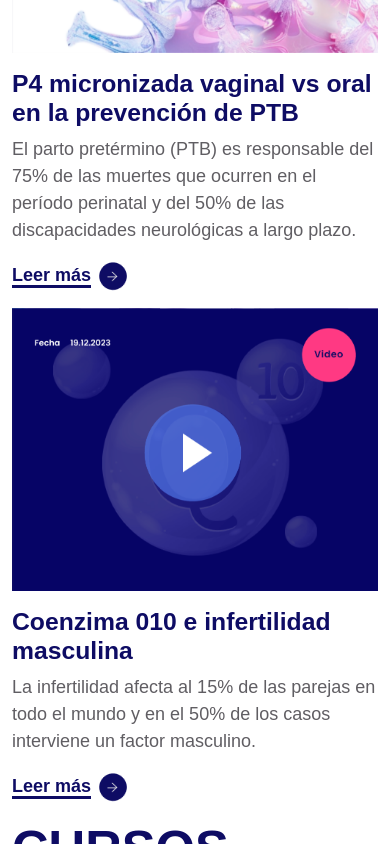
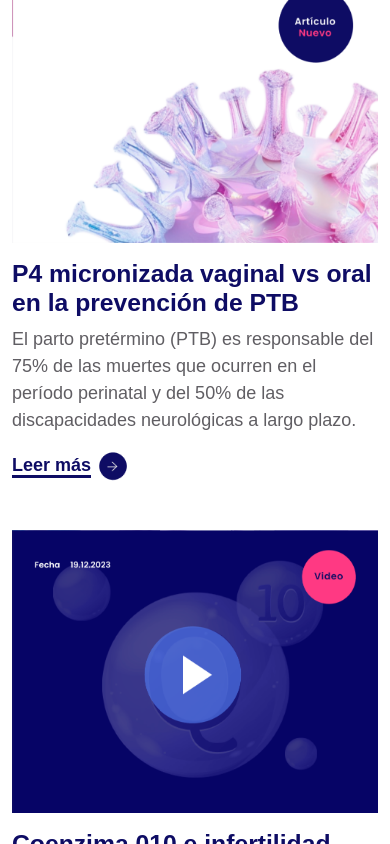
Before and after one commit to jedmundo-rm/landing-academia, a plain HTML site: page index.html in a window 390 px wide. Shown: the part 1156-2000 px from the top of the page. Drawn offline with nearby package versions, Linux system fonts and the light colour scheme.

Commit message:
ajuste banner

```diff
--- a/index.html
+++ b/index.html
@@ -92,7 +92,7 @@
             <div class="container py-5">
                 <div class="row" style="position: relative; z-index: 1;">
 
-                    <div class="col-md-6  d-flex flex-column" style="margin-top: -174px;">
+                    <div class="col-lg-6  d-flex flex-column left-column py-3 py-lg-0">
                         <img src="./img/screenshot-www.figma.com-2024.06.19-16_42_29.png" class="quererme" alt="" loading="lazy" >
                         <h2 class="morado pt-3 bold">P4 micronizada vaginal vs oral en la prevención de PTB</h2>
                         <p>El parto pretérmino (PTB) es responsable del 75% de las muertes que ocurren en el período perinatal y del 50% de las discapacidades neurológicas a largo plazo.</p>
@@ -100,7 +100,7 @@
     margin-left: 6px;"/></p>
                     </div>
 
-                    <div class="col-md-6  d-flex flex-column">
+                    <div class="col-lg-6  d-flex flex-column right-column py-3 py-lg-0">
                         <img src="./img/screenshot-www.figma.com-2024.06.19-16_42_50.png" class="quererme" alt="" loading="lazy" >
                         <h2 class="morado pt-3 bold">Coenzima 010 e infertilidad masculina</h2>
                         <p>La infertilidad afecta al 15% de las parejas en todo el mundo y en el 50% de los casos interviene un factor masculino.</p>
--- a/styles/_home.scss
+++ b/styles/_home.scss
@@ -79,9 +79,17 @@ small {
 	font-size: 12px;
 }
 
-.interior img{
-	width: 100%;
-	max-width: 600px;
+.interior {
+	.left-column{
+		margin-top: 0px;
+		@media (min-width: 992px){
+			margin-top: -174px;
+		}
+	}
+	img{
+		width: 100%;
+		max-width: 600px;
+	}
 }
 
 .link{
@@ -167,7 +175,10 @@ header{
 		top: 24%;
 		left: 7%;
 		color: #fff;
-		width: 50%;
+		width: 100%;
+		@media(min-width: 576px){
+			width: 50%;
+		}
 		h1{
 			font-size: 49pt;
 			color: $morado;
@@ -177,7 +188,13 @@ header{
 			}
 		}
 		button{
-			padding: 18px 90px;
+			padding: 18px 52px;
+
+
+			@media (min-width: 992px){
+				padding: 18px 90px;
+			}
+
 			border-radius: 30px;
 			border: 0px;
 			&.sesion{
```
Also changed, not shown: styles/styles.css, 1 other file.
